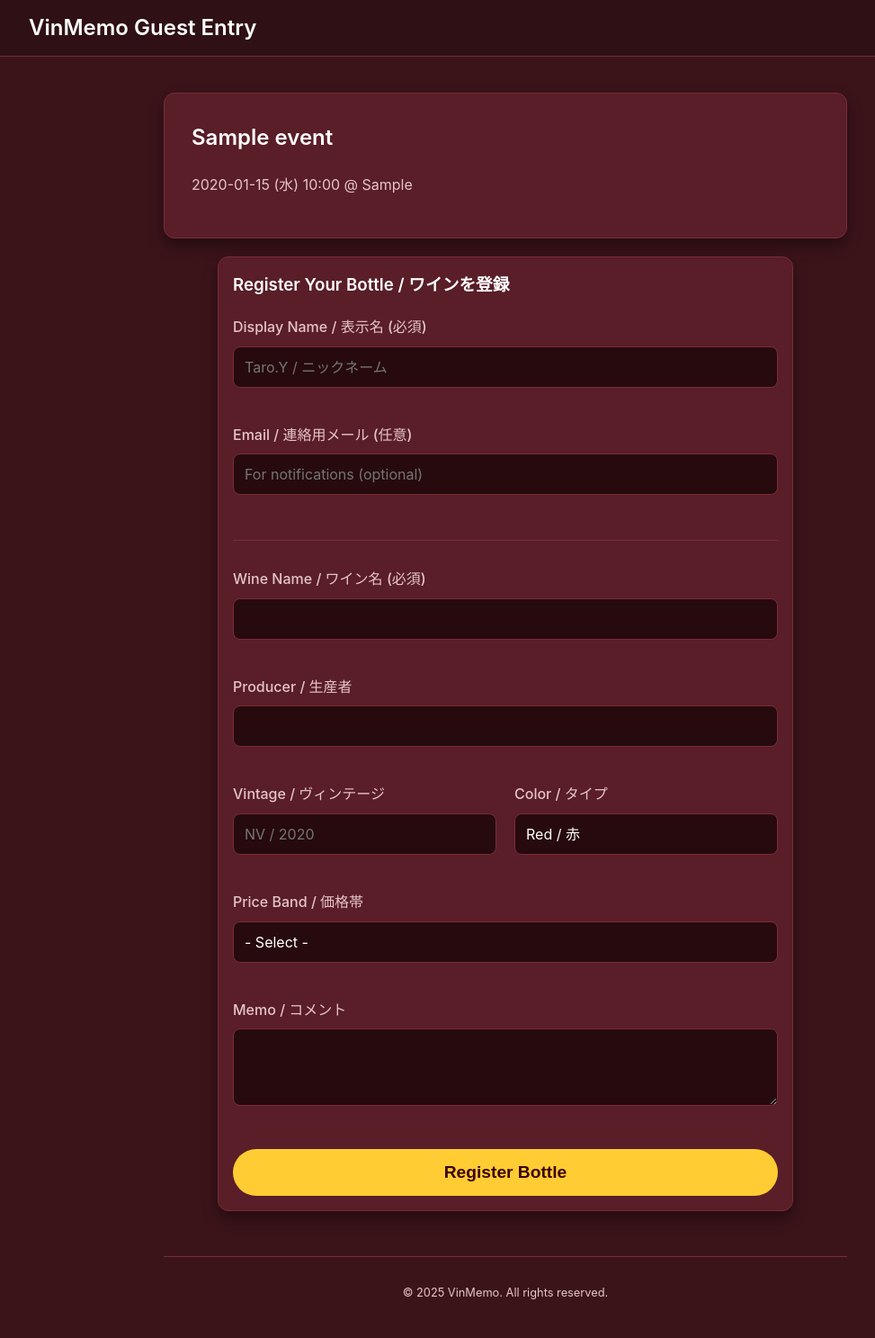
After one commit to sin2yk/vinmemo-app, a PHP site: the page made by event_entry.php in a window 1280 px wide. The commit adds this page. Shown: the whole page at 90% size, without its empty margins (78-1051 px from the left). Run offline with PHP 8.4, Linux system fonts and the light colour scheme; the visitor is signed in with stand-in values (Sample User, id 1); tables that the repository leaves empty or names only in its code hold one stand-in row (values such as "Sample post").

Commit message:
ER実装

```diff
--- /dev/null
+++ b/event_entry.php
@@ -0,0 +1,228 @@
+<?php
+// event_entry.php : Guest Entry Point via Event Token (ET)
+require_once __DIR__ . '/db_connect.php';
+require_once __DIR__ . '/helpers.php';
+
+// 1. GET (Initial Access)
+$et = $_GET['ET'] ?? null;
+if (!$et) {
+    echo "Access Denied: Missing Event Token."; // Simple 403
+    exit;
+}
+
+// Fetch Event by Token
+$sql = "SELECT * FROM events WHERE event_token = :token";
+$stmt = $pdo->prepare($sql);
+$stmt->bindValue(':token', $et, PDO::PARAM_STR);
+$stmt->execute();
+$event = $stmt->fetch(PDO::FETCH_ASSOC);
+
+if (!$event) {
+    echo "Event Not Found or Invalid Token.";
+    exit;
+}
+
+// 2. Handle POST (Submit Bottle)
+$error = null;
+$createdEditUrl = null;
+
+if ($_SERVER['REQUEST_METHOD'] === 'POST') {
+    $owner_label = trim($_POST['owner_label'] ?? '');
+    $guest_email = trim($_POST['guest_email'] ?? '');
+
+    // Wine Fields
+    $wine_name = trim($_POST['wine_name'] ?? '');
+    $producer = trim($_POST['producer'] ?? '');
+    $vintage = trim($_POST['vintage'] ?? '');
+    $color = $_POST['color'] ?? '';
+    // Optional
+    $memo = trim($_POST['memo'] ?? '');
+    $price_band = $_POST['price_band'] ?? '';
+    $theme_fit = filter_input(INPUT_POST, 'theme_fit', FILTER_VALIDATE_INT);
+
+    if ($owner_label === '') {
+        $error = "Display Name is required.";
+    } elseif ($wine_name === '') {
+        $error = "Wine Name is required.";
+    } else {
+        // Generate EDT (Edit Token)
+        $edit_token = bin2hex(random_bytes(16));
+
+        try {
+            $sql = "INSERT INTO bottle_entries (
+                event_id, user_id, guest_email, owner_label,
+                wine_name, producer, vintage, color, memo, price_band, theme_fit_score,
+                edit_token, created_at, updated_at
+            ) VALUES (
+                :eid, NULL, :email, :label,
+                :wine, :prod, :vint, :color, :memo, :price, :fit,
+                :edt, NOW(), NOW()
+            )";
+
+            $stmt = $pdo->prepare($sql);
+            $stmt->bindValue(':eid', $event['id'], PDO::PARAM_INT);
+            $stmt->bindValue(':email', $guest_email, PDO::PARAM_STR);
+            $stmt->bindValue(':label', $owner_label, PDO::PARAM_STR);
+            $stmt->bindValue(':wine', $wine_name, PDO::PARAM_STR);
+            $stmt->bindValue(':prod', $producer, PDO::PARAM_STR);
+            $stmt->bindValue(':vint', $vintage, PDO::PARAM_STR);
+            $stmt->bindValue(':color', $color, PDO::PARAM_STR);
+            $stmt->bindValue(':memo', $memo, PDO::PARAM_STR);
+            $stmt->bindValue(':price', $price_band, PDO::PARAM_STR);
+            $stmt->bindValue(':fit', $theme_fit, PDO::PARAM_INT); // NULL allowed if empty? filter returns false/null.
+            $stmt->bindValue(':edt', $edit_token, PDO::PARAM_STR);
+
+            $stmt->execute();
+
+            // Build Edit URL
+            $baseUrl = (isset($_SERVER['HTTPS']) && $_SERVER['HTTPS'] === 'on' ? 'https://' : 'http://')
+                . $_SERVER['HTTP_HOST']
+                . rtrim(dirname($_SERVER['PHP_SELF']), '/\\');
+
+            $createdEditUrl = $baseUrl . '/bottle_edit.php?edt=' . urlencode($edit_token);
+
+        } catch (PDOException $e) {
+            $error = 'DB Error: ' . $e->getMessage();
+        }
+    }
+}
+
+// Page Setup
+$page_title = 'Guest Entry - ' . $event['title'];
+?>
+<!DOCTYPE html>
+<html lang="ja">
+
+<head>
+    <meta charset="UTF-8">
+    <meta name="viewport" content="width=device-width, initial-scale=1.0">
+    <title><?= h($page_title) ?></title>
+    <link rel="stylesheet" href="style.css">
+</head>
+
+<body>
+    <header class="site-header">
+        <div class="header-inner">
+            <div class="site-title">
+                <h1>VinMemo Guest Entry</h1>
+            </div>
+        </div>
+    </header>
+
+    <div class="container main-container bottle-page">
+
+        <?php if ($createdEditUrl): ?>
+            <div class="card" style="text-align:center; padding:40px;">
+                <h2 style="color:var(--accent);">Thank You! / 登録完了</h2>
+                <p>Your bottle has been registered.</p>
+                <div style="margin:30px 0; padding:20px; background:rgba(255,255,255,0.1); border-radius:8px;">
+                    <p style="margin-bottom:10px; font-weight:bold;">Safe-keep this URL to edit/delete later:</p>
+                    <input type="text" readonly value="<?= h($createdEditUrl) ?>"
+                        style="width:100%; text-align:center; font-size:1.1em; color:#fff; background:#333; border:none; padding:10px;">
+                    <p style="font-size:0.9em; color:#ccc; margin-top:10px;">
+                        ※ このURLをブックマークしてください。後で修正や削除ができます。
+                    </p>
+                </div>
+                <!-- Optional: Add link to register another bottle (reloads page with ET) -->
+                <a href="event_entry.php?ET=<?= h($et) ?>" class="vm-btn vm-btn--secondary">Register Another Bottle</a>
+            </div>
+
+        <?php else: ?>
+
+            <!-- Event Info Block -->
+            <div class="card" style="margin-bottom:20px;">
+                <h2 style="margin-top:0;"><?= h($event['title']) ?></h2>
+                <p style="color:var(--text-muted);">
+                    <?= h(getEventDateDisplay($event)) ?> @ <?= h($event['place']) ?>
+                </p>
+                <?php
+                $m = parseEventMemo($event['memo'])['meta'] ?? [];
+                if (!empty($m['theme_description'])): ?>
+                    <div style="margin-top:10px; padding-top:10px; border-top:1px dashed #555;">
+                        <strong>Theme:</strong> <?= nl2br(h($m['theme_description'])) ?>
+                    </div>
+                <?php endif; ?>
+            </div>
+
+            <?php if ($error): ?>
+                <div class="error-msg"><?= h($error) ?></div>
+            <?php endif; ?>
+
+            <form method="post" action="event_entry.php?ET=<?= h($et) ?>" class="bottle-form card">
+                <h3>Register Your Bottle / ワインを登録</h3>
+
+                <div class="form-group">
+                    <label>Display Name / 表示名 (必須)</label>
+                    <input type="text" name="owner_label" required placeholder="Taro.Y / ニックネーム"
+                        value="<?= h($_POST['owner_label'] ?? '') ?>">
+                </div>
+
+                <div class="form-group">
+                    <label>Email / 連絡用メール (任意)</label>
+                    <input type="email" name="guest_email" placeholder="For notifications (optional)"
+                        value="<?= h($_POST['guest_email'] ?? '') ?>">
+                </div>
+
+                <hr>
+
+                <!-- Simplified Wine Fields -->
+                <div class="form-group">
+                    <label>Wine Name / ワイン名 (必須)</label>
+                    <input type="text" name="wine_name" required value="<?= h($_POST['wine_name'] ?? '') ?>">
+                </div>
+
+                <div class="form-group">
+                    <label>Producer / 生産者</label>
+                    <input type="text" name="producer" value="<?= h($_POST['producer'] ?? '') ?>">
+                </div>
+
+                <div class="form-row">
+                    <div class="form-group">
+                        <label>Vintage / ヴィンテージ</label>
+                        <input type="text" name="vintage" placeholder="NV / 2020" value="<?= h($_POST['vintage'] ?? '') ?>">
+                    </div>
+                    <div class="form-group">
+                        <label>Color / タイプ</label>
+                        <select name="color">
+                            <option value="red">Red / 赤</option>
+                            <option value="white">White / 白</option>
+                            <option value="sparkling">Sparkling /泡</option>
+                            <option value="rose">Rose / ロゼ</option>
+                            <option value="orange">Orange / オレンジ</option>
+                            <option value="sweet">Sweet / 甘口</option>
+                            <option value="fortified">Fortified /酒精強化</option>
+                            <option value="other">Other / その他</option>
+                        </select>
+                    </div>
+                </div>
+
+                <div class="form-group">
+                    <label>Price Band / 価格帯</label>
+                    <select name="price_band">
+                        <option value="">- Select -</option>
+                        <option value="under_3k">Under 3k</option>
+                        <option value="3k_5k">3k - 5k</option>
+                        <option value="5k_10k">5k - 10k</option>
+                        <option value="10k_20k">10k - 20k</option>
+                        <option value="over_20k">Over 20k</option>
+                    </select>
+                </div>
+
+                <div class="form-group">
+                    <label>Memo / コメント</label>
+                    <textarea name="memo" rows="3"><?= h($_POST['memo'] ?? '') ?></textarea>
+                </div>
+
+                <div style="margin-top:20px; text-align:center;">
+                    <button type="submit" class="vm-btn vm-btn--primary" style="width:100%; padding:15px; font-size:1.2em;">
+                        Register Bottle
+                    </button>
+                </div>
+            </form>
+        <?php endif; ?>
+
+    </div>
+    <?php require_once 'layout/footer.php'; ?>
+</body>
+
+</html>
```
Also changed, not shown: bottle_edit.php (+11 -10 lines), event_show.php (+41 -0 lines), events_new.php (+19 -3 lines), tools/add_edit_token_col.php (added, +24 -0 lines), tools/add_event_token_col.php (added, +24 -0 lines), tools/fix_backfill_event_tokens.php (added, +48 -0 lines).
